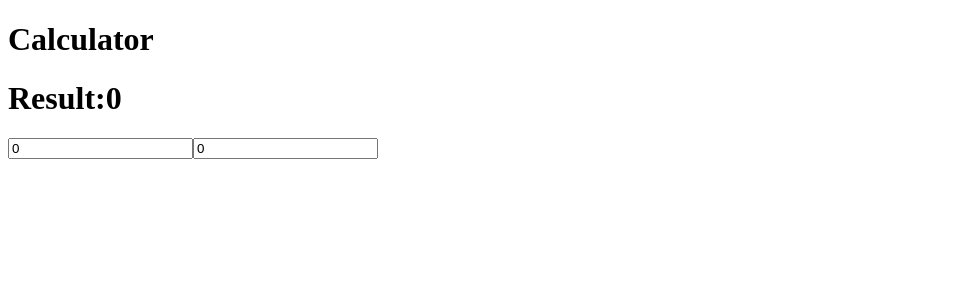
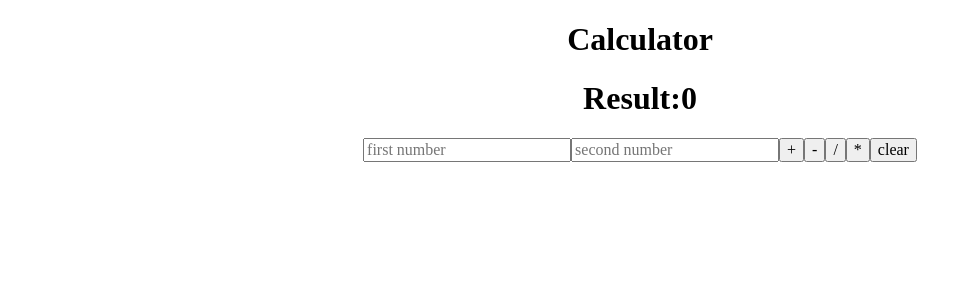
Before and after one commit to miguelcoria94/simple-calculator, a React (Create React App) app: page / in a window 1280 px wide. Shown: the top 300 px of the page, without its empty margins (0-972 px from the left). Built offline with nearby package versions, Linux system fonts and the light colour scheme.

Commit message:
done with phase 5

```diff
--- a/package.json
+++ b/package.json
@@ -8,7 +8,8 @@
     "@testing-library/user-event": "^7.2.1",
     "react": "^17.0.1",
     "react-dom": "^17.0.1",
-    "react-scripts": "4.0.0"
+    "react-scripts": "4.0.0",
+    "tachyons": "^4.12.0"
   },
   "scripts": {
     "start": "react-scripts start",
--- a/src/App.js
+++ b/src/App.js
@@ -2,8 +2,8 @@ import React from 'react';
 import Calculator from './Calculator';
 
 const App = () => (
-    <div className="App">
-      <h1>Calculator</h1>
+    <div className="tc">
+      <h1 >Calculator</h1>
       <Calculator />
     </div>
   )
--- a/src/Calculator.js
+++ b/src/Calculator.js
@@ -5,8 +5,8 @@ class Calculator extends React.Component {
         super(props);
         this.state = {
             result: 0,
-            num1: "0",
-            num2: "0"
+            num1: "",
+            num2: ""
         }
     }
 
@@ -21,12 +21,40 @@ class Calculator extends React.Component {
         this.setState({ num2 });
     }
 
+    add = () => {
+        const result = this.state.num1 + this.state.num2
+        this.setState({result})
+    }
+    subtract = () => {
+        const result = this.state.num1 - this.state.num2
+        this.setState({result})
+    }
+    divide = () => {
+        const result = this.state.num1 / this.state.num2
+        this.setState({result})
+    }
+    multiply = () => {
+        const result = this.state.num1 * this.state.num2
+        this.setState({result})
+    }
+    clear = () => {
+        this.setState({
+            result: 0,
+            num1: "",
+            num2: ""})
+    }
+
     render() {
         return (
             <div>
                 <h1>Result:{this.state.result}</h1>
                 <input onChange={this.handleFirstNum} type='number' placeholder='first number' value={this.state.num1} />
                 <input onChange={this.handleSecondNum} type='number' placeholder='second number' value={this.state.num2} />
+                <button onClick={this.add}>+</button>
+                <button onClick={this.subtract}>-</button>
+                <button onClick={this.divide}>/</button>
+                <button onClick={this.multiply}>*</button>
+                <button onClick={this.clear}>clear</button>
             </div>
         )
     }
--- a/src/index.js
+++ b/src/index.js
@@ -2,6 +2,7 @@ import React from 'react';
 import ReactDOM from 'react-dom';
 import './index.css';
 import App from './App';
+import 'tachyons';
 
 ReactDOM.render(
   <React.StrictMode>
```
Also changed, not shown: 1 other file (tests, documents, lock files or other folders).
